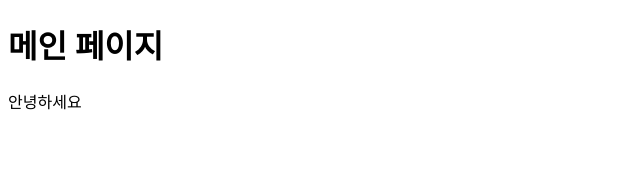
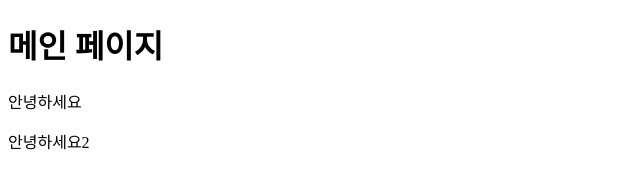
Before and after one commit to Kyeuny/test3, a plain HTML site: page index.html in a window 1280 px wide. Shown: the whole page, without its empty margins (0-640 px from the left). Drawn offline with Linux system fonts and the light colour scheme.

Commit message:
안녕하세요2 를 추가

```diff
--- a/index.html
+++ b/index.html
@@ -8,5 +8,6 @@
   <body>
     <h1>메인 페이지</h1>
     <p>안녕하세요</p>
+    <p>안녕하세요2</p>
   </body>
 </html>
```
